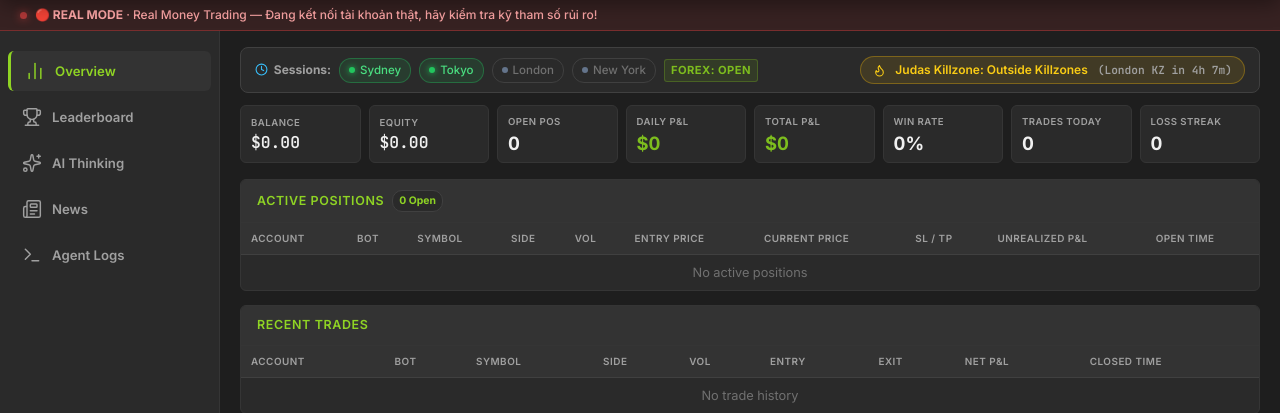
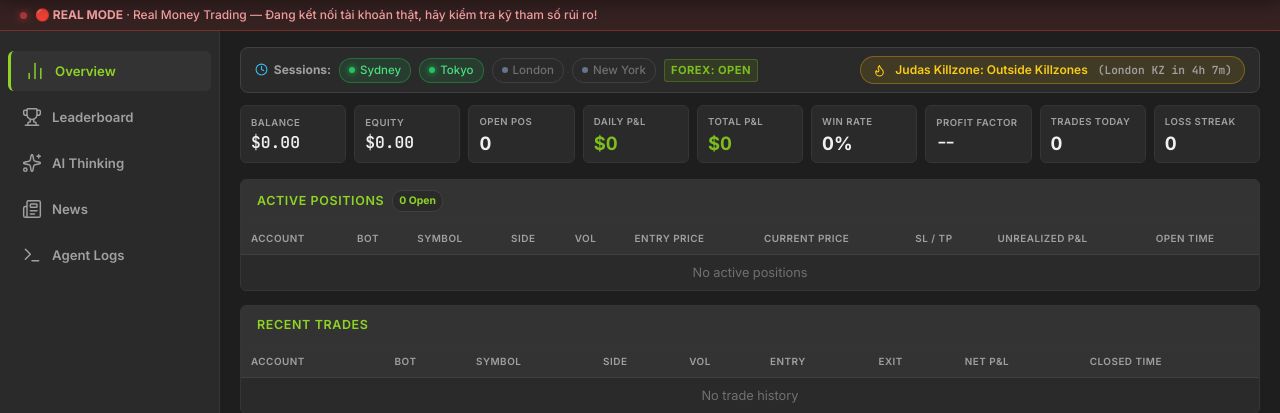
Before and after one commit to kienphan/AgentFxTrading, a FastAPI app: page /live/dashboard in a window 1280 px wide. Shown: the part 63-476 px from the top of the page. Run offline with FastAPI, Linux system fonts and the light colour scheme; data that the repository does not hold is empty; some libraries are stand-ins or nearby versions.

Commit message:
feat(dashboard): add overall profit factor KPI card and backend metrics

```diff
--- a/app/dashboard.py
+++ b/app/dashboard.py
@@ -87,6 +87,25 @@ def get_portfolio_summary(account_id: str = "all") -> Dict:
         total_trades = cursor.fetchone()[0]
         win_rate = (wins / total_trades * 100) if total_trades > 0 else 0
 
+        # Profit factor calculation
+        cursor = conn.execute(
+            f"SELECT COALESCE(SUM(pnl), 0.0) FROM positions WHERE status = 'closed' AND pnl > 0{account_filter}", tuple(params)
+        )
+        gross_profit = cursor.fetchone()[0] or 0.0
+
+        cursor = conn.execute(
+            f"SELECT COALESCE(ABS(SUM(pnl)), 0.0) FROM positions WHERE status = 'closed' AND pnl < 0{account_filter}", tuple(params)
+        )
+        gross_loss = cursor.fetchone()[0] or 0.0
+
+        if total_trades == 0:
+            profit_factor = None
+        elif gross_loss > 0:
+            profit_factor = round(gross_profit / gross_loss, 2)
+        elif gross_profit > 0:
+            profit_factor = round(gross_profit, 2)
+        else:
+            profit_factor = 0.0
         # Fetch account balance/equity
         account_balance = None
         account_equity = None
@@ -116,6 +135,8 @@ def get_portfolio_summary(account_id: str = "all") -> Dict:
             "loss_streak": loss_streak,
             "total_pnl": round(total_pnl, 2),
             "win_rate": round(win_rate, 1),
+            "profit_factor": profit_factor,
+            "total_trades": total_trades,
             "account_id": account_id,
             "account_balance": account_balance,
             "account_equity": account_equity
--- a/static/css/dashboard.css
+++ b/static/css/dashboard.css
@@ -77,7 +77,7 @@ body.app-shell{font-family:var(--font-ui);background:var(--bg-app);color:var(--t
 /* 1-Row KPI Grid */
 .kpi-grid{display:grid;grid-template-columns:repeat(2,1fr);gap:8px;margin-bottom:16px}
 @media(min-width:600px){.kpi-grid{grid-template-columns:repeat(4,1fr)}}
-@media(min-width:1024px){.kpi-grid{grid-template-columns:repeat(8,minmax(0,1fr))}}
+@media(min-width:1024px){.kpi-grid{grid-template-columns:repeat(9,minmax(0,1fr))}}
 .kpi-grid--4{display:grid;grid-template-columns:repeat(2,1fr);gap:8px;margin-bottom:16px}
 @media(min-width:600px){.kpi-grid--4{grid-template-columns:repeat(4,1fr)}}
 @media(min-width:1024px){.kpi-grid--4{grid-template-columns:repeat(4,minmax(0,1fr))}}
--- a/templates/dashboard.html
+++ b/templates/dashboard.html
@@ -150,6 +150,16 @@
                     <div class="kpi-card">
                         <div class="kpi-label">Win Rate</div>
                         <div id="win-rate" class="kpi-value">{{ summary.win_rate }}%</div>
+                    </div>
+                    <div class="kpi-card">
+                        <div class="kpi-label">Profit Factor</div>
+                        <div id="profit-factor" class="kpi-value kpi-value--mono {% if summary.profit_factor and summary.profit_factor >= 1.5 %}kpi-value--profit{% elif summary.profit_factor and summary.profit_factor < 1.0 %}kpi-value--loss{% endif %}">
+                            {% if summary.profit_factor is not none and summary.total_trades > 0 %}
+                                {{ "%.2f"|format(summary.profit_factor) }}
+                            {% else %}
+                                --
+                            {% endif %}
+                        </div>
                     </div>
                     <div class="kpi-card">
                         <div class="kpi-label">Trades Today</div>
@@ -1254,6 +1264,16 @@
             const dEl=document.getElementById('daily-pnl');dEl.textContent=formatMoney(summary.daily_pnl);dEl.className=`kpi-value ${pnlClass(summary.daily_pnl)}`;
             const tEl=document.getElementById('total-pnl');tEl.textContent=formatMoney(summary.total_pnl);tEl.className=`kpi-value ${pnlClass(summary.total_pnl)}`;
             document.getElementById('win-rate').textContent=`${summary.win_rate}%`;
+            const pfEl=document.getElementById('profit-factor');
+            if(pfEl){
+                if(summary.profit_factor!==undefined && summary.profit_factor!==null && summary.total_trades>0){
+                    pfEl.textContent=Number(summary.profit_factor).toFixed(2);
+                    pfEl.className=`kpi-value kpi-value--mono ${summary.profit_factor>=1.5?'kpi-value--profit':(summary.profit_factor<1.0?'kpi-value--loss':'')}`;
+                } else {
+                    pfEl.textContent='--';
+                    pfEl.className='kpi-value kpi-value--mono';
+                }
+            }
             document.getElementById('trades-today').textContent=summary.trades_today;
             const lEl=document.getElementById('loss-streak');lEl.textContent=summary.loss_streak;lEl.className=`kpi-value ${summary.loss_streak>=3?'kpi-value--warn':''}`;
             document.getElementById('last-updated').textContent=new Date().toLocaleTimeString();
```
Also changed, not shown: tests/test_dashboard_ui.py (+9 -0 lines).
